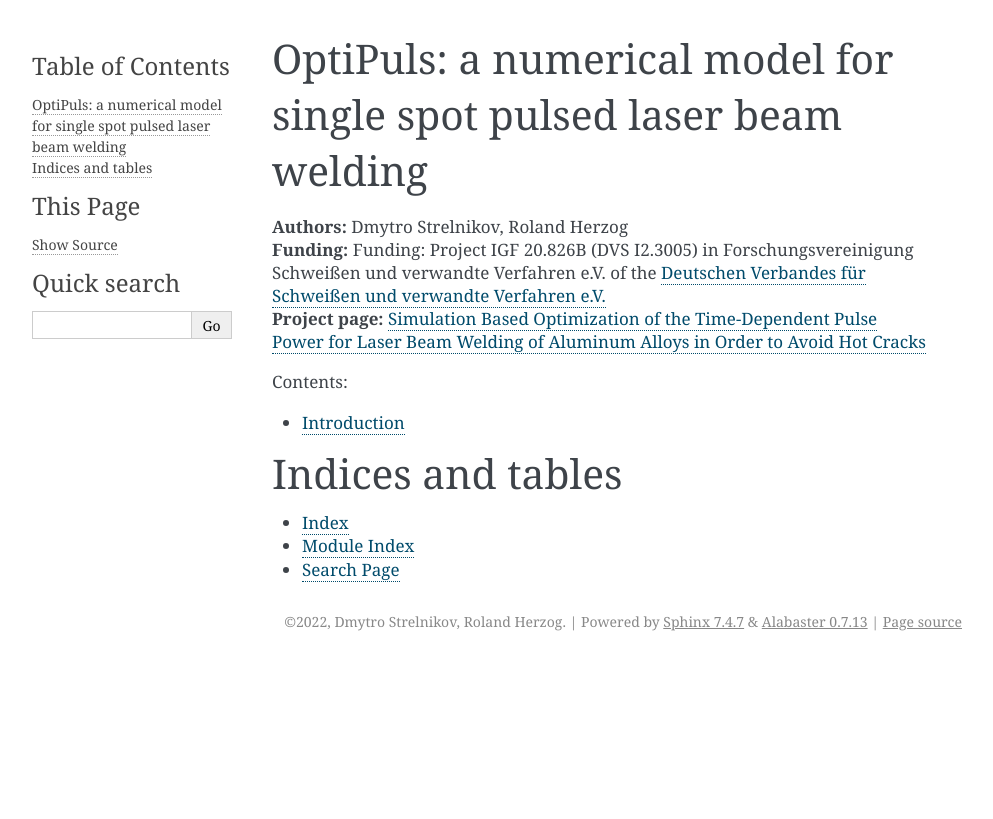
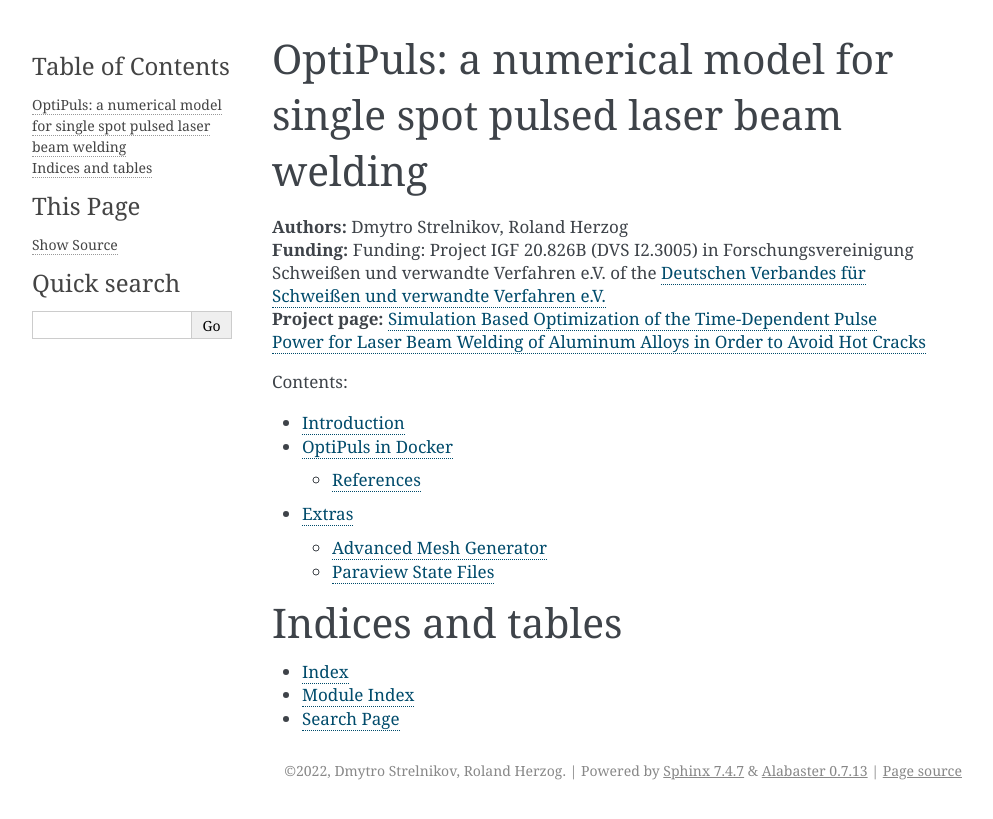
Before and after one commit to optipulsproject/python-optipuls, a Sphinx documentation site: the page built from docs/index.rst, in a window 1280 px wide. Shown: the top 819 px of the page, without its empty margins (148-1141 px from the left). Built offline with Sphinx 7.4.7, drawn with Linux system fonts in a browser that asks for light colours.

Commit message:
Update docs

```diff
--- /dev/null
+++ b/docs/extras.rst
@@ -0,0 +1,12 @@
+Extras
+======
+
+Advanced Mesh Generator
+-----------------------
+
+- mesh generation
+- mesh convertor
+
+
+Paraview State Files
+--------------------
--- a/docs/index.rst
+++ b/docs/index.rst
@@ -9,8 +9,11 @@ OptiPuls: a numerical model for single spot pulsed laser beam welding
 .. toctree::
    :maxdepth: 2
    :caption: Contents:
+   :glob:
 
    intro
+   docker
+   extras
 
 Indices and tables
 ==================
```
Also changed, not shown: docs/docker.rst (added, +15 -0 lines).
